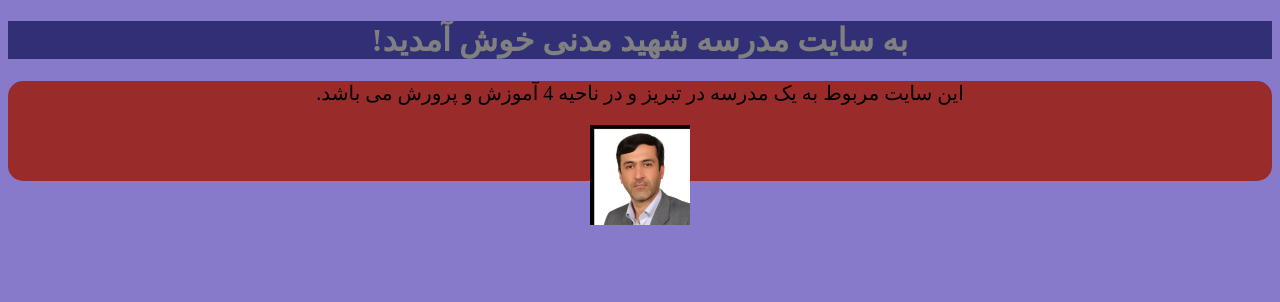
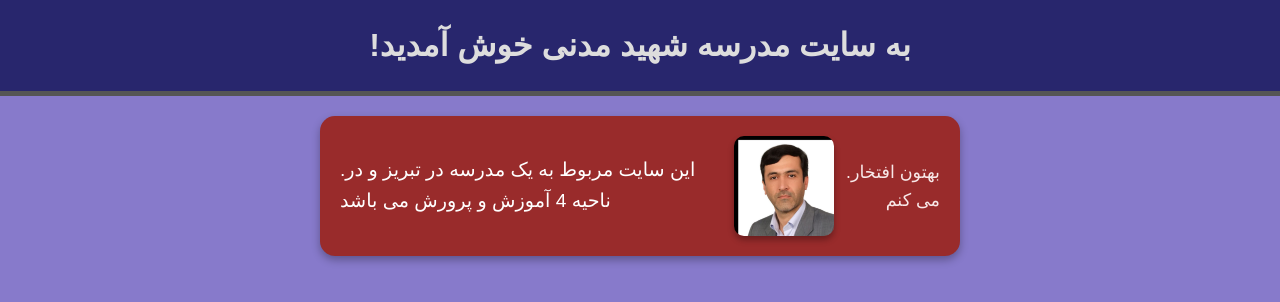
Before and after one commit to Mrborji415/Shahid-Madani-4, a plain HTML site: page index.html in a window 1280 px wide. Drawn offline with Linux system fonts and the light colour scheme.

Commit message:
Add files via upload

```diff
--- a/index.html
+++ b/index.html
@@ -3,6 +3,7 @@
 <head>
     <meta charset="UTF-8">
     <meta name="viewport" content="width=device-width, initial-scale=1.0">
+    <meta name="viewport" content="width=device-width, initial-scale=1">
     <title>Shahid-Madani-4</title>
     <link rel="stylesheet" href="style.css">
 </head >
@@ -19,6 +20,9 @@
            .این سایت مربوط به یک مدرسه در تبریز و در ناحیه 4 آموزش و پرورش می باشد
         </p>
         <img src="images/download.png" alt="Eslami" class="eslami">
+        <p class="et">
+            .بهتون افتخار می کنم
+        </p>
     </div>
 </body>
 </html>
--- a/style.css
+++ b/style.css
@@ -1,28 +1,54 @@
-.body{
+/* تنظیمات کلی */
+body {
     background-color: rgb(135, 122, 203);
+    margin: 0;
+    font-family: 'B Nazanin', Arial, sans-serif;
+    line-height: 1.6;
+    color: #fff;
 }
 
-.header{
+/* استایل هدر */
+.header {
     text-align: center;
-    background-color: rgba(17, 18, 87, 0.723);
-    color: grey;
+    background-color: rgba(17, 18, 87, 0.8);
+    color: #ddd;
+    padding: 20px;
+    border-bottom: 5px solid #555;
 }
 
-
-.h1{
-    text-align: center;
-
+.h1 {
+    margin: 0;
+    font-size: 2rem;
 }
 
+/* استایل بخش اصلی */
 .div01 {
-    height: 100px;
     background-color: #992b2b;
     border-radius: 15px;
-    text-align: center;
-    font-family: B Nazanin;
-    font-size: 20px;
+    font-size: 1.2rem;
+    padding: 20px;
+    margin: 20px auto;
+    width: 90%;
+    max-width: 600px;
+    display: flex;
+    align-items: center;
+    justify-content: space-between;
+    color: #fff;
+    box-shadow: 0 4px 8px rgba(0, 0, 0, 0.3);
+}
 
+/* استایل تصویر */
+.eslami {
+    height: 100px;
+    border-radius: 10px;
+    box-shadow: 0 4px 6px rgba(0, 0, 0, 0.3);
+    margin-right: 10px; /* فاصله از متن */
 }
-.eslami{
-    height: 100px;
+
+/* متن کنار تصویر */
+.et {
+    margin: 0;
+    font-size: 1.1rem;
+    text-align: right;
+    color: #f8e8e8;
 }
```
